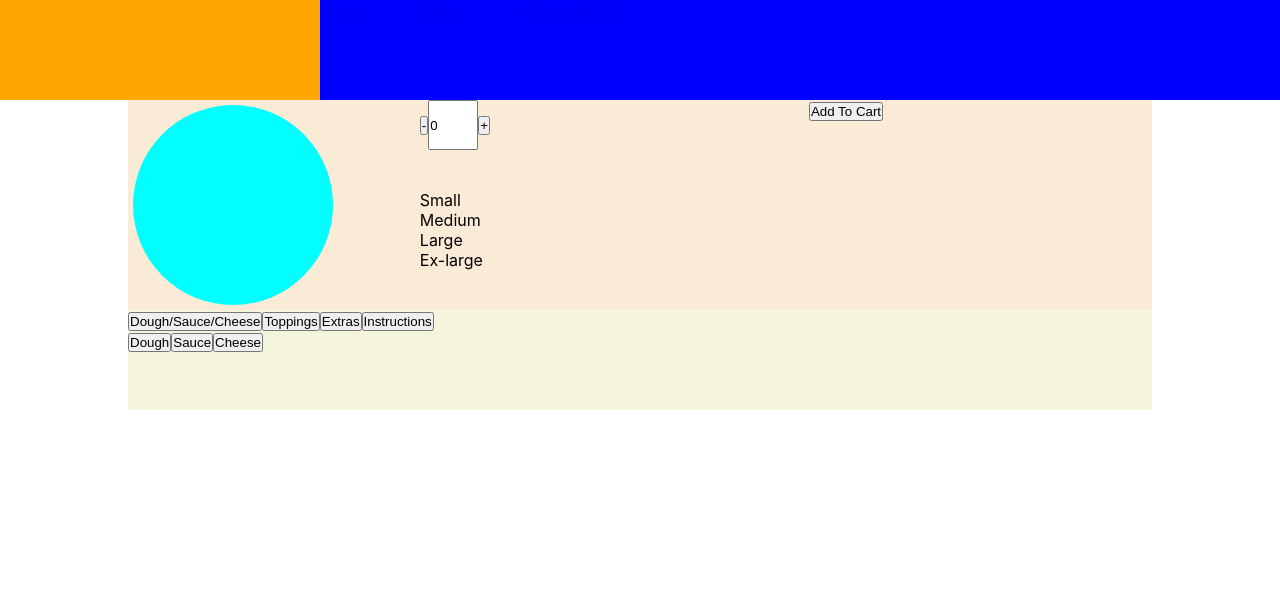
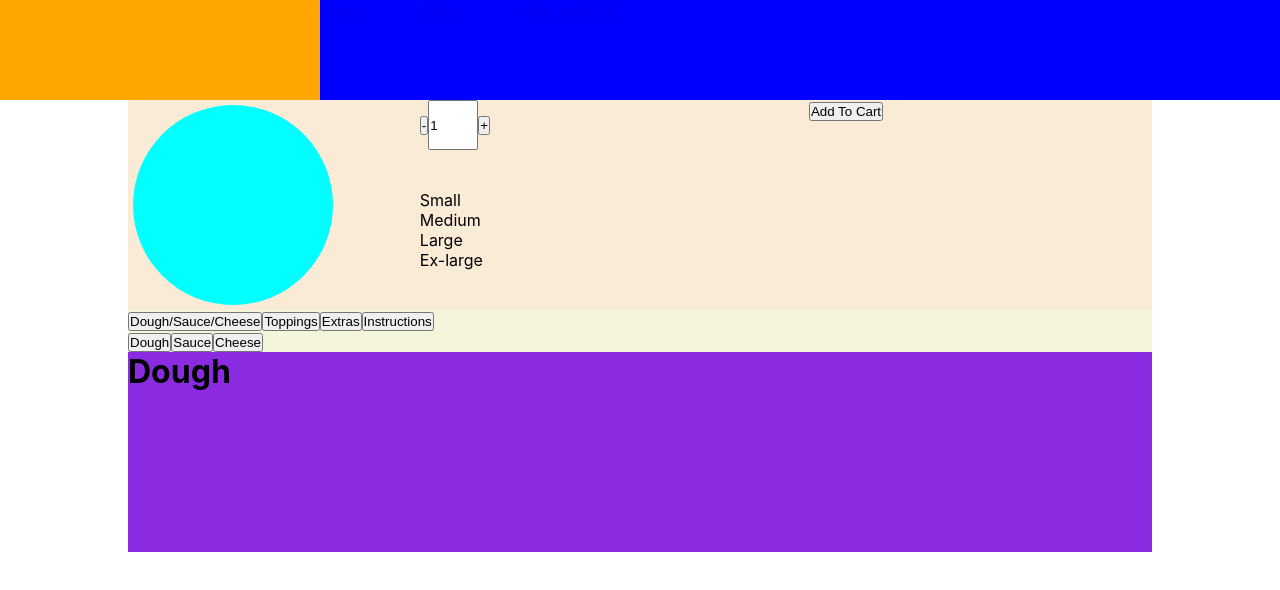
Before and after one commit to cao-trong-le/pizza_app_frontend, a React (Create React App) app: page /menu/1/1/1 in a window 1280 px wide. Shown: the top 590 px of the page. Built offline with nearby package versions, Linux system fonts and the light colour scheme.

Commit message:
add function to input buttons

```diff
--- a/src/components/main_body/customize_page/customizeComponent.js
+++ b/src/components/main_body/customize_page/customizeComponent.js
@@ -1,17 +1,47 @@
 /* eslint-disable no-unused-vars */
-import React, { useState, useEffect, useRef } from "react";
+import React, { useState, useEffect, useRef, createRef } from "react";
 import { Link } from "react-router-dom";
 import styled from "styled-components";
 
 const CustomizeComponent = (props) => {
     // create later
 
-    const [number, setNumber] = useState(0)
+    const [number, setNumber] = useState("")
     const [option, setOption] = useState(0)
     const [optionType, setOptionType] = useState(0)
 
+    const numberInputRef = createRef()
+
+    useEffect(() => {
+        console.log(`it's changed, ${number}`)
+
+        if (number > 100) {
+            setNumber(() => { return 100 })
+
+        } else if (number < 1) {
+            setNumber(() => { return 1 })
+        }
+    }, [number]);
+
+    let optionTypeInput = createRef()
+
     const change_order_number = () => {
 
+    }
+
+    const iterableContent = () => {
+        return (
+            <></>
+        )
+    }
+
+    const intructionContent = () => {
+        return (
+            <input
+                type="text"
+                placeholder="Any furthur instructions for us? ...."
+            />
+        )
     }
 
     const sizes_list = [
@@ -37,18 +67,22 @@ const CustomizeComponent = (props) => {
     const customize_options = [
         {
             "option": "Dough/Sauce/Cheese",
+            "content": null,
             "sections": ["Dough", "Sauce", "Cheese"]
         },
         {
             "option": "Toppings",
+            "content": null,
             "sections": ["Meat", "Veggie", "Cheese"]
         },
         {
             "option": "Extras",
+            "content": null,
             "sections": []
         },
         {
             "option": "Instructions",
+            "content": intructionContent,
             "sections": []
         }
     ]
@@ -57,8 +91,20 @@ const CustomizeComponent = (props) => {
         if (sections.length > 0) {
             return (
                 <div>
-                    {sections.map(section => (
-                        <input className="section-btn" type="button" value={section} />
+                    {sections.map((section, index) => (
+                        <input
+                            ref={optionTypeInput}
+                            className="section-btn"
+                            id={index}
+                            type="button"
+                            key={section}
+                            data-index={index}
+                            onClick={(e) => {
+                                // console.log(optionTypeInput.current.getAttribute("data-index"))
+                                console.log(e.target.getAttribute("data-index"))
+                                setOptionType(e.target.getAttribute("data-index"))
+                            }}
+                            value={section} />
                     ))}
                 </div>
             )
@@ -78,9 +124,25 @@ const CustomizeComponent = (props) => {
                         type="button"
                         value="-" />
                     <input
+                        ref={numberInputRef}
                         className="number-display"
-                        type="number"
-                        value={0} />
+                        type="text"
+                        placeholder="0"
+                        value={number.toString()}
+                        onChange={(e) => {
+                            if (parseInt(e.target.value) > 100) {
+                                setNumber(100)
+                            } else if (parseInt(e.target.value) < 1) {
+                                setNumber(1)
+                            } else if (e.target.value === "") {
+                                setNumber("")
+                            } else {
+                                setNumber(parseInt(e.target.value))
+                            }
+
+
+                            console.log(e.target.value)
+                        }} />
                     <input
                         className="increase-btn"
                         type="button"
@@ -103,10 +165,16 @@ const CustomizeComponent = (props) => {
             </UpperSection>
             <LowerSection>
                 <CustomizeOption>
-                    {customize_options.map(option => (
+                    {customize_options.map((option, index) => (
                         <input
                             type="button"
                             className="customize-option"
+                            key={index}
+                            data-index={index}
+                            onClick={(e) => {
+                                setOption(e.target.getAttribute("data-index"))
+                                setOptionType(0)
+                            }}
                             value={option.option} />
                     ))}
                 </CustomizeOption>
@@ -114,7 +182,12 @@ const CustomizeComponent = (props) => {
                     {dough_option_section(customize_options[option].sections)}
                 </OptionTypeDisplay>
                 <CustomizeDisplay>
-
+                    <h1>{customize_options[option].sections[optionType]}</h1>
+                    {(() => {
+                        if (customize_options[option].content !== null) {
+                            return (customize_options[option].content)()
+                        }
+                    })()}
                 </CustomizeDisplay>
             </LowerSection>
         </CustomizeComponentWrapper>
@@ -123,9 +196,14 @@ const CustomizeComponent = (props) => {
 
 export { CustomizeComponent }
 
-const OptionTypeDisplay = styled.div``;
+const OptionTypeDisplay = styled.div`
 
-const CustomizeDisplay = styled.div``;
+`;
+
+const CustomizeDisplay = styled.div`
+    height: 200px;
+    background-color: blueviolet;
+`;
 
 const CustomizeComponentWrapper = styled.div`
     width: 100%;
```
